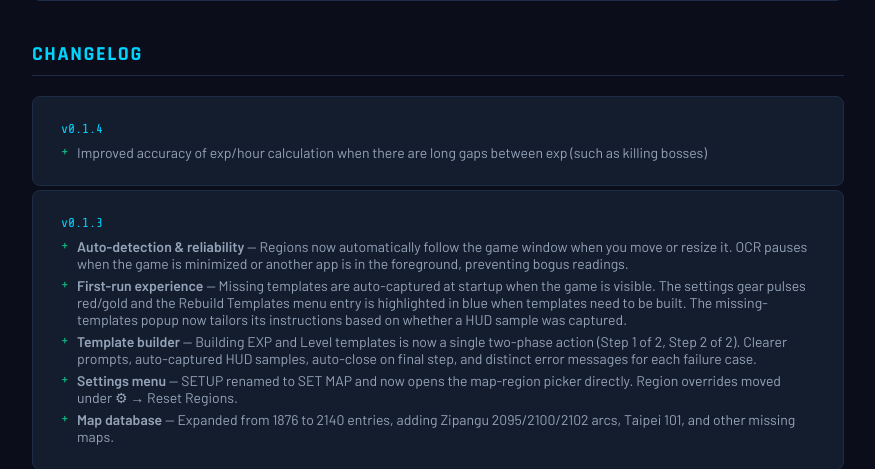
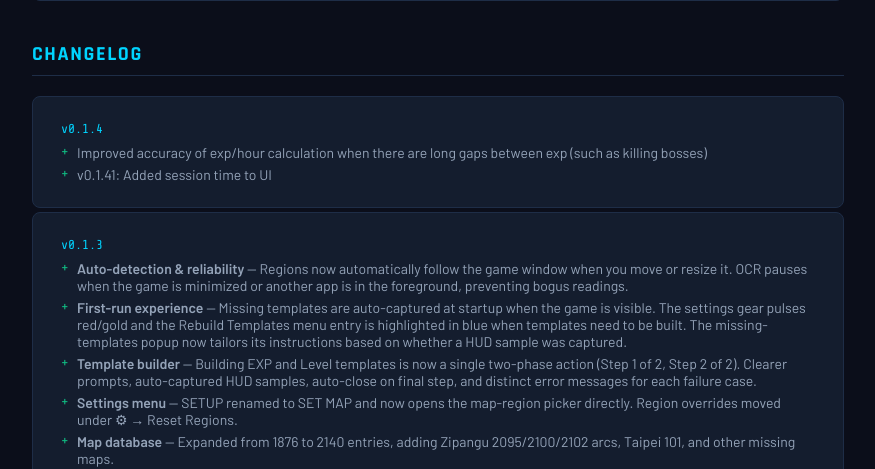
Before and after one commit to rpjtx9/FantasiaStats, a Flask app: page /exp-tracker in a window 1280 px wide. Shown: the part 1473-1942 px from the top of the page, without its empty margins (202-1077 px from the left). Run offline with Flask 3, Linux system fonts and the light colour scheme.

Commit message:
Updated tracker to 0.1.41

```diff
--- a/templates/exp_tracker.html
+++ b/templates/exp_tracker.html
@@ -424,6 +424,7 @@ footer {
       <div class="changelog-version">v0.1.4</div>
       <ul class="changelog-list">
         <li>Improved accuracy of exp/hour calculation when there are long gaps between exp (such as killing bosses)</li>
+        <li> v0.1.41: Added session time to UI</li>
       </ul>
     </div>
     <div class="card changelog-entry">
```
Also changed, not shown: 2 other files.
